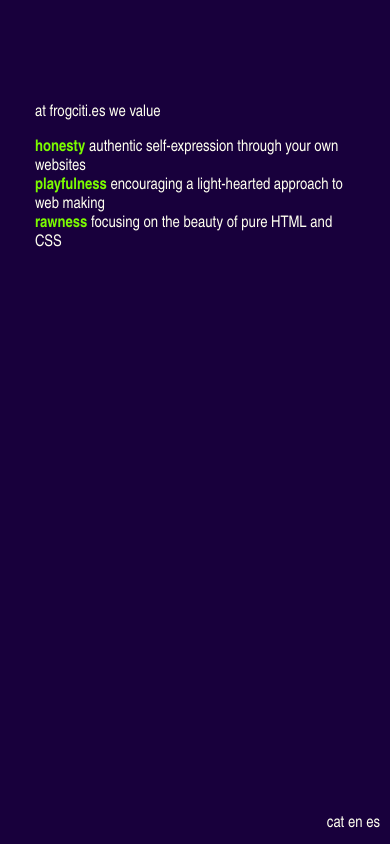
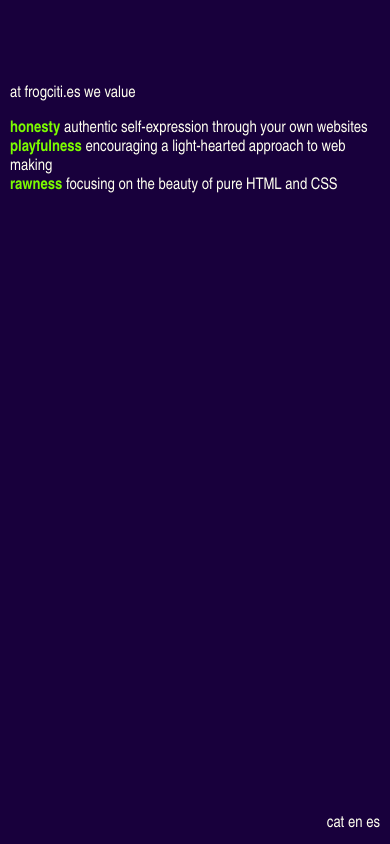
Before and after one commit to villagranota/villagranota, a plain HTML site: page index.html in a window 390 px wide. Drawn offline with Linux system fonts and the light colour scheme.

Commit message:
Update css.css

```diff
--- a/css.css
+++ b/css.css
@@ -12,26 +12,12 @@
 }
 
 .container {
-    margin: 20px;
+    margin: 10px;
 }
 
 span.verde {
     color: lawngreen;
     font-weight: bold;
-}
-
-/* Ajustar el margen para pantallas pequeñas */
-@media (max-width: 600px) {
-    body {
-        margin: 10px; /* Reduce el margen en pantallas pequeñas */
-    }
-}
-
-/* Ajustar el margen para pantallas medianas */
-@media (max-width: 992px) {
-    body {
-        margin: 15px; /* Ajusta el margen en pantallas medianas */
-    }
 }
 
 ul {
```
